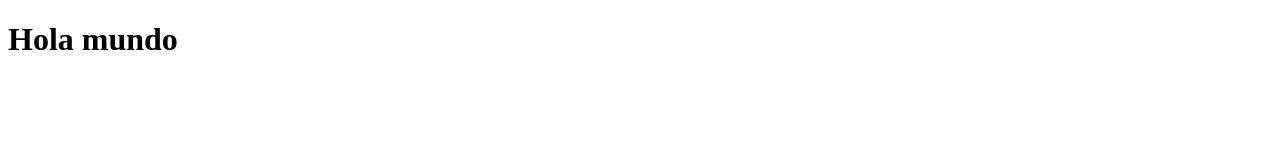
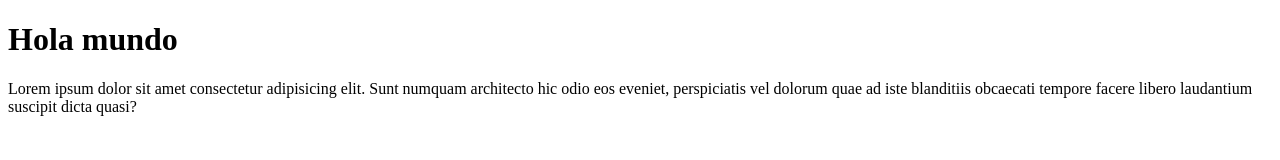
Before and after one commit to SantiForero123/git-curso, a plain HTML site: page index.html in a window 1280 px wide. Drawn offline with Linux system fonts and the light colour scheme.

Commit message:
Algunos cambios hechos.

```diff
--- a/index.html
+++ b/index.html
@@ -8,5 +8,5 @@
 </head>
 <body>
     <h1>Hola mundo</h1>
-</body>
+    <p>Lorem ipsum dolor sit amet consectetur adipisicing elit. Sunt numquam architecto hic odio eos eveniet, perspiciatis vel dolorum quae ad iste blanditiis obcaecati tempore facere libero laudantium suscipit dicta quasi?</p>
 </html>
```
